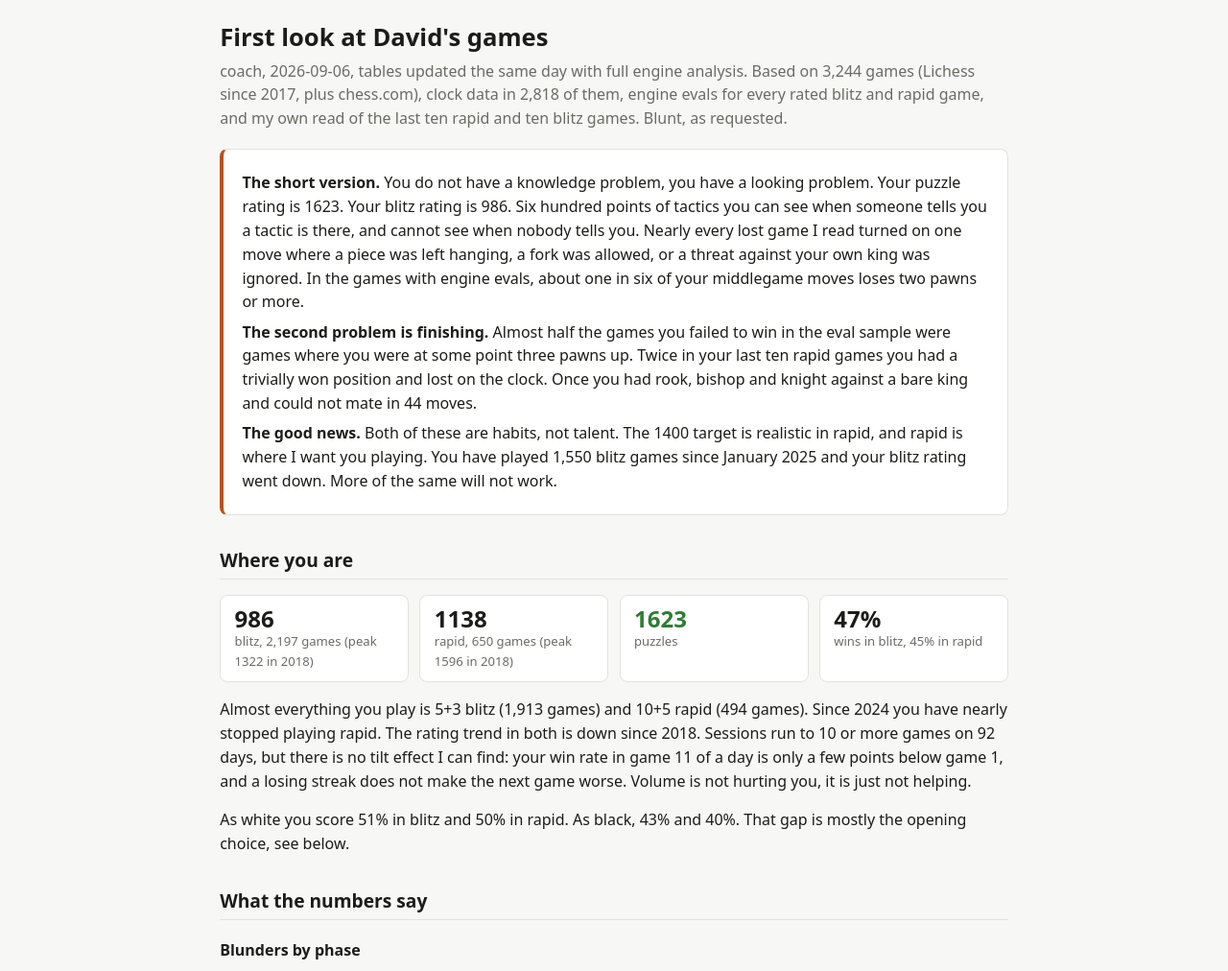
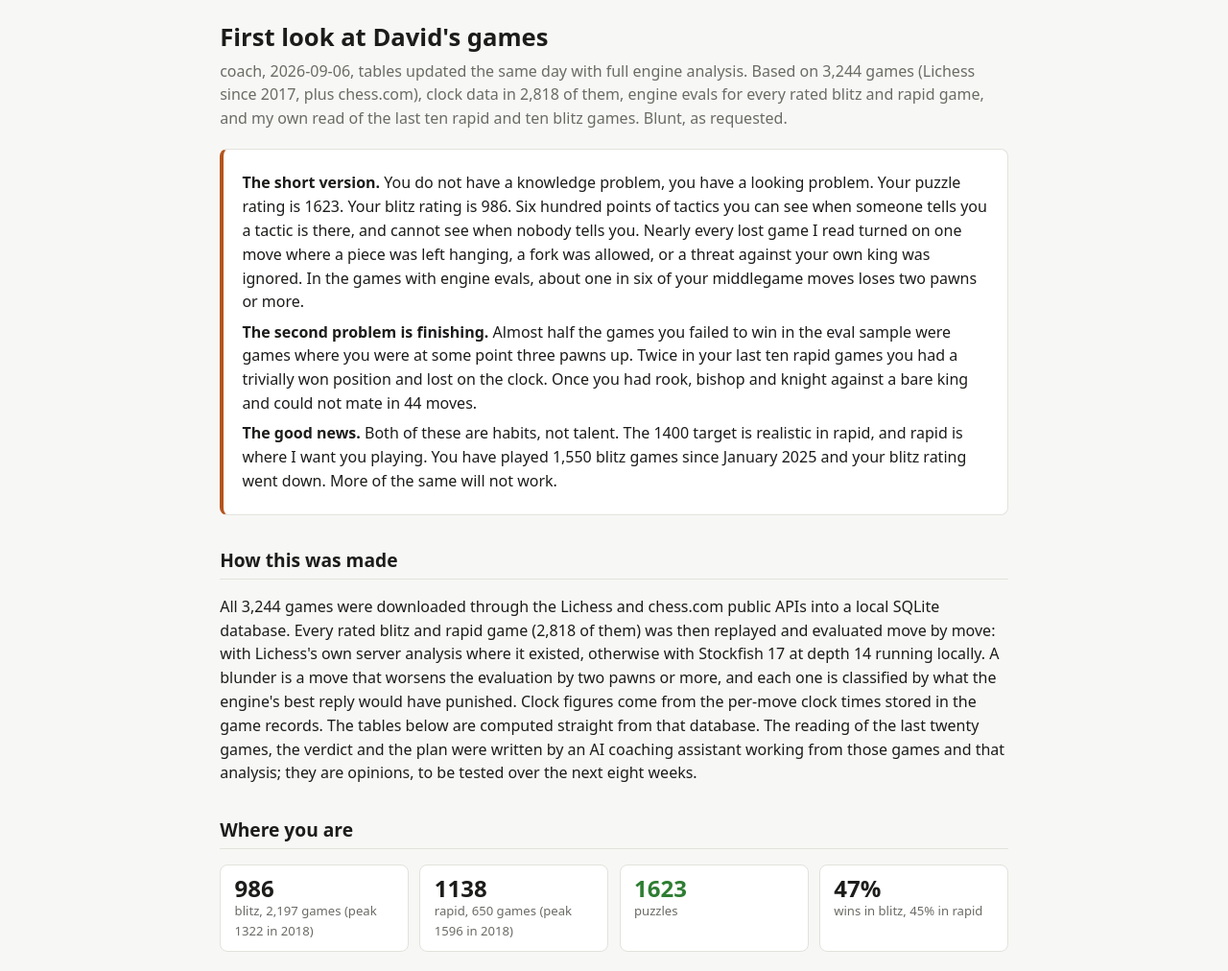
Before and after one commit to davidjrb/chess, a plain HTML site: page 6sep2026/index.html in a window 1280 px wide. Shown: the part 56-1068 px from the top of the page at 96% size. Drawn offline with Linux system fonts and the light colour scheme.

Commit message:
6sep2026: add 'How this was made'

```diff
--- a/6sep2026/index.html
+++ b/6sep2026/index.html
@@ -53,6 +53,8 @@
 <p><b>The good news.</b> Both of these are habits, not talent. The 1400 target is realistic in rapid, and rapid is where I want you playing. You have played 1,550 blitz games since January 2025 and your blitz rating went down. More of the same will not work.</p>
 </div>
 
+<h2>How this was made</h2>
+<p>All 3,244 games were downloaded through the Lichess and chess.com public APIs into a local SQLite database. Every rated blitz and rapid game (2,818 of them) was then replayed and evaluated move by move: with Lichess's own server analysis where it existed, otherwise with Stockfish 17 at depth 14 running locally. A blunder is a move that worsens the evaluation by two pawns or more, and each one is classified by what the engine's best reply would have punished. Clock figures come from the per-move clock times stored in the game records. The tables below are computed straight from that database. The reading of the last twenty games, the verdict and the plan were written by an AI coaching assistant working from those games and that analysis; they are opinions, to be tested over the next eight weeks.</p>
 <h2>Where you are</h2>
 <div class="tiles">
   <div class="tile"><div class="n">986</div><div class="l">blitz, 2,197 games (peak 1322 in 2018)</div></div>
```
